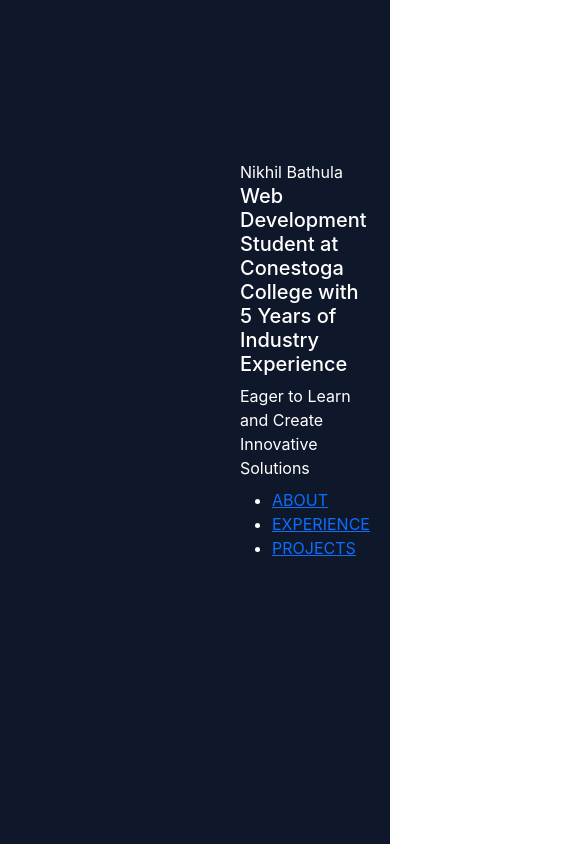
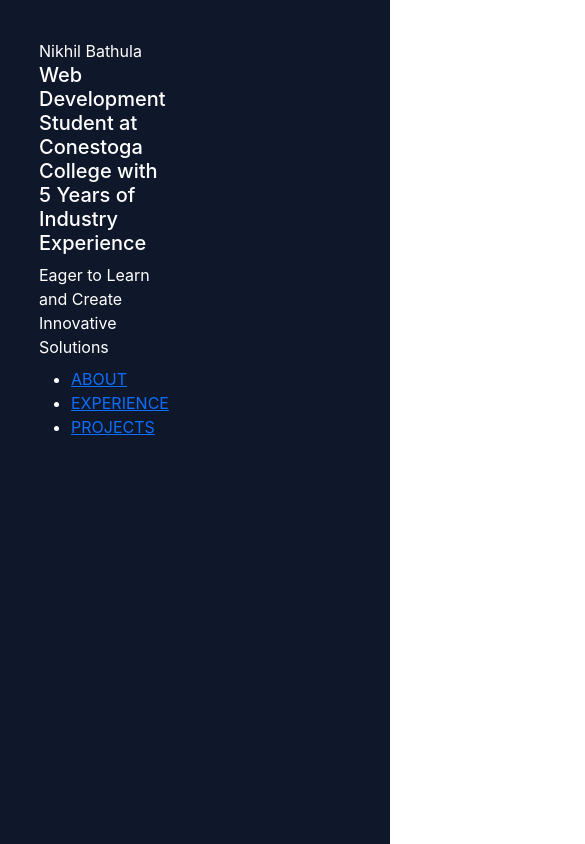
Before and after one commit to Nikhil-Bathula/My-Portfolio, a React (Create React App) app: page / in a window 390 px wide. Shown: the top 844 px of the page, 585 px wide, since content can reach past the window. Built offline with nearby package versions, Linux system fonts and the light colour scheme.

Commit message:
Chnaged Responsive CSS

```diff
--- a/src/App.css
+++ b/src/App.css
@@ -15,16 +15,16 @@
 /* Laptop/Desktop Screens */
 @media only screen and (max-width: 1920px) {
   #root {
-    max-width: 1920px;
+    max-width: 100%;
     background-color: #0f172a !important;
-    height: 700vh;
+    height: 100%;
   }
   .App {
     display: flex;
-    padding: 15rem;
-    margin-left: auto;
+    padding: 10%;
+    /* margin-left: auto;
     margin-right: auto;
-    padding-top: 10rem;
+    padding-top: 10rem; */
   }
   .mainContent {
     width: 50%;
```
